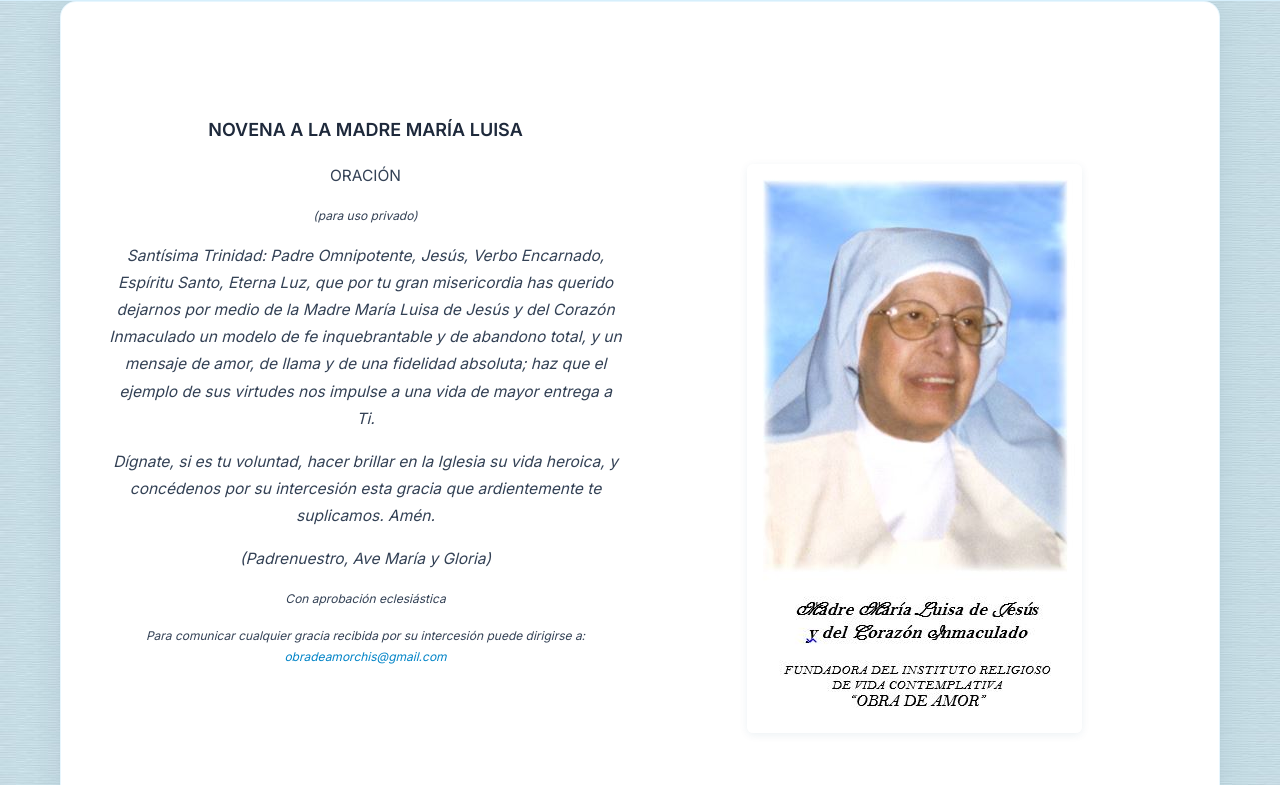
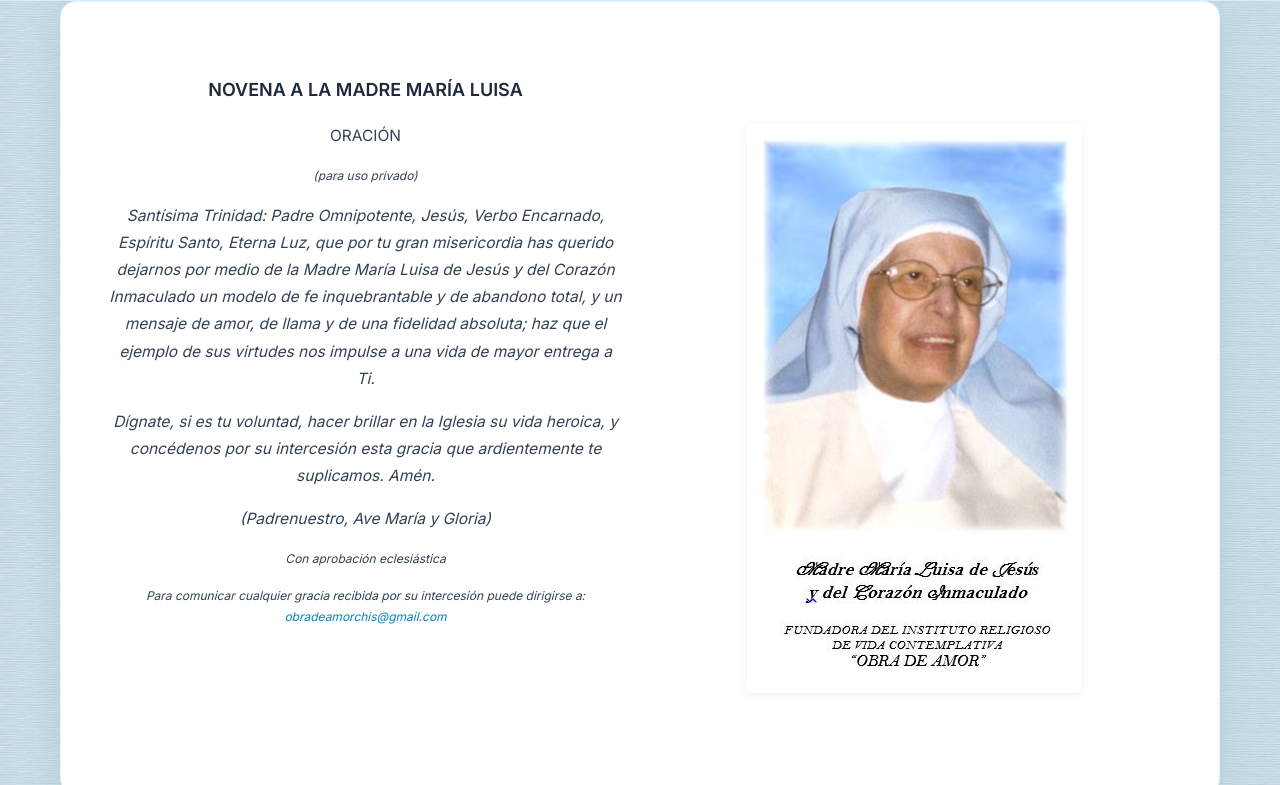
Before and after one commit to cmorillas/obra-de-amor, a plain HTML site: page novena.html in a window 1280 px wide. Shown: the part 74-859 px from the top of the page. Drawn offline with nearby package versions, Linux system fonts and the light colour scheme.

Commit message:
Actualizado novena.html desde Gestor Web

```diff
--- a/novena.html
+++ b/novena.html
@@ -66,9 +66,7 @@
 
     <!-- Main Content Area -->
     <main class="container">
-        <article class="page-wrapper">
-            <div aria-hidden="true" class="wp-block-spacer" style="height:40px"></div>
-<div class="wp-block-kadence-rowlayout aligncenter"><div class="kt-row-layout-inner kt-layout-id_0ed64d-a1" id="kt-layout-id_0ed64d-a1"><div class="kt-row-column-wrap kt-has-2-columns kt-gutter-default kt-row-valign-top kt-row-layout-right-golden kt-tab-layout-inherit kt-m-colapse-left-to-right kt-mobile-layout-row kt-custom-first-width-35">
+        <article class="page-wrapper"><div class="wp-block-kadence-rowlayout aligncenter"><div class="kt-row-layout-inner kt-layout-id_0ed64d-a1" id="kt-layout-id_0ed64d-a1"><div class="kt-row-column-wrap kt-has-2-columns kt-gutter-default kt-row-valign-top kt-row-layout-right-golden kt-tab-layout-inherit kt-m-colapse-left-to-right kt-mobile-layout-row kt-custom-first-width-35">
 <div class="wp-block-kadence-column inner-column-1"><div class="kt-inside-inner-col">
 <p style="font-size:18px;text-align:center"><strong>NOVENA A LA MADRE MARÍA LUISA</strong></p>
 <p style="text-align:center">ORACIÓN</p>
@@ -81,11 +79,13 @@
 </div></div>
 <div class="wp-block-kadence-column inner-column-2"><div class="kt-inside-inner-col">
 <div aria-hidden="true" class="wp-block-spacer" style="height:30px"></div>
-<div class="wp-block-image"><figure class="aligncenter"><img alt="" class="wp-image-11" src="assets/images/06-PARA-LA-NOVENA.jpg"/></figure></div>
+<div class="wp-block-image"><figure class="aligncenter"><img alt="" class="wp-image-11" src="assets/images/06-PARA-LA-NOVENA.jpg"></figure></div>
 </div></div>
 </div></div></div>
 <p></p>
-        </article>
+
+
+    </article>
     </main>
 
     <!-- Footer -->
```
